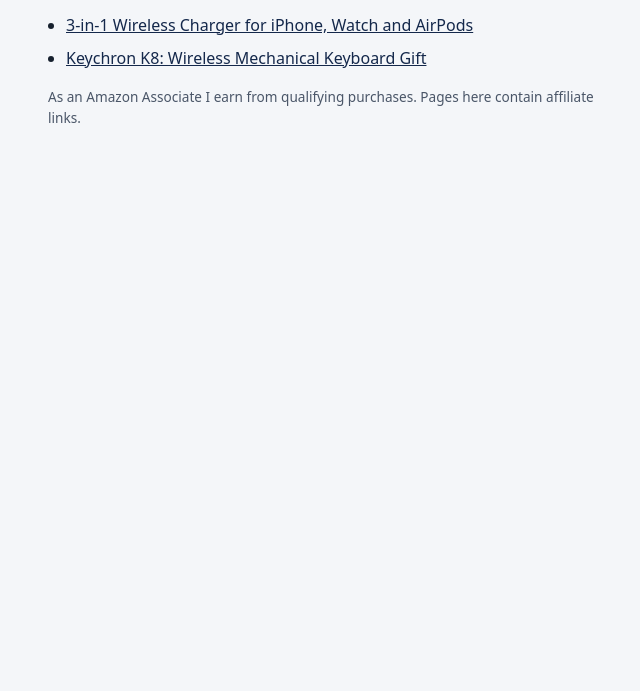
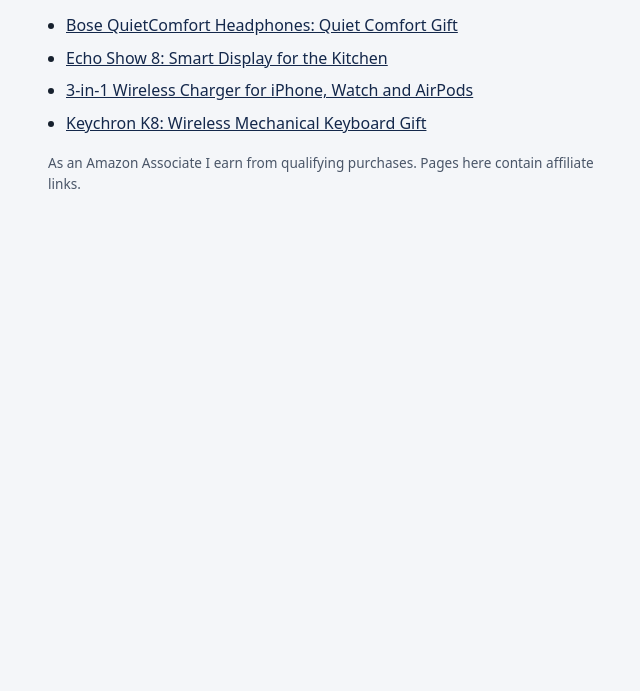
Before and after one commit to melvinsyamsuddin-byte/vhien-pins, a plain HTML site: page index.html in a window 1280 px wide. Shown: the part 109-800 px from the top of the page, without its empty margins (312-952 px from the left). Drawn offline with Linux system fonts and the light colour scheme.

Commit message:
Perbarui beranda

```diff
--- a/index.html
+++ b/index.html
@@ -13,6 +13,8 @@
 <h1>Vhien Tech Picks</h1>
 <p>Tech gift ideas and everyday gadgets. More at <a href="https://vhienstech.com">vhienstech.com</a>.</p>
 <ul>
+<li><a href="/p/vhien261122-02.html">Bose QuietComfort Headphones: Quiet Comfort Gift</a></li>
+<li><a href="/p/vhien261122-01.html">Echo Show 8: Smart Display for the Kitchen</a></li>
 <li><a href="/p/vhien261121-02.html">3-in-1 Wireless Charger for iPhone, Watch and AirPods</a></li>
 <li><a href="/p/vhien261121-01.html">Keychron K8: Wireless Mechanical Keyboard Gift</a></li>
 </ul>
```
